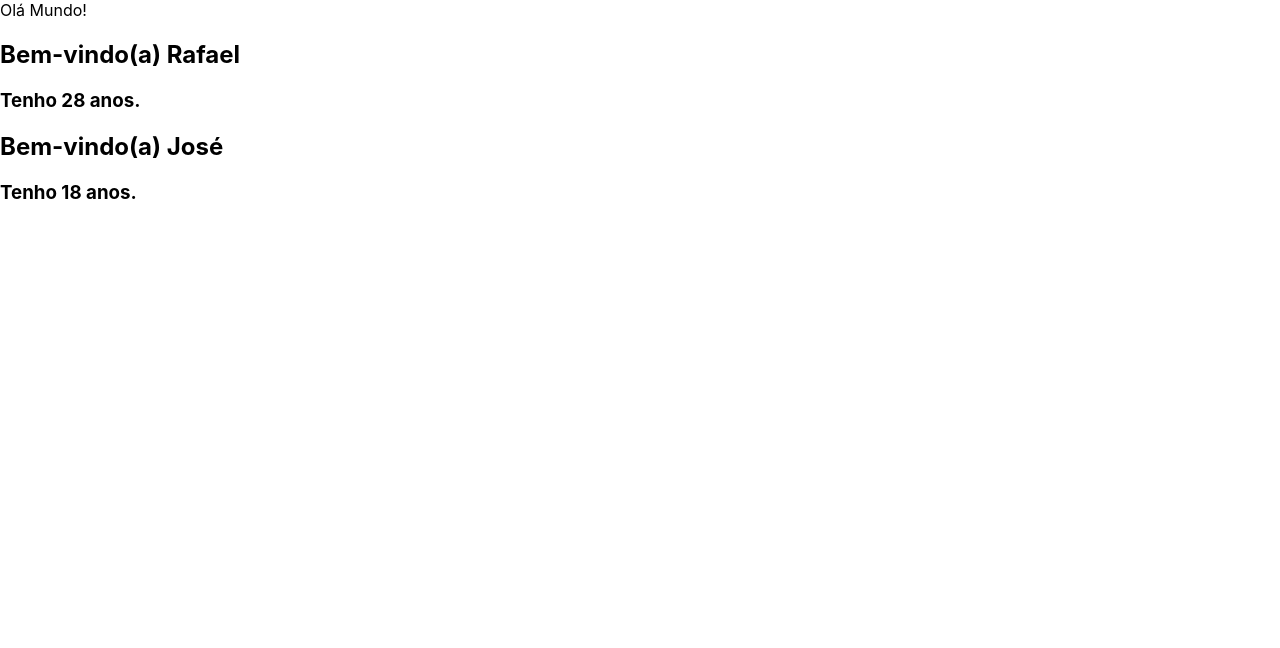
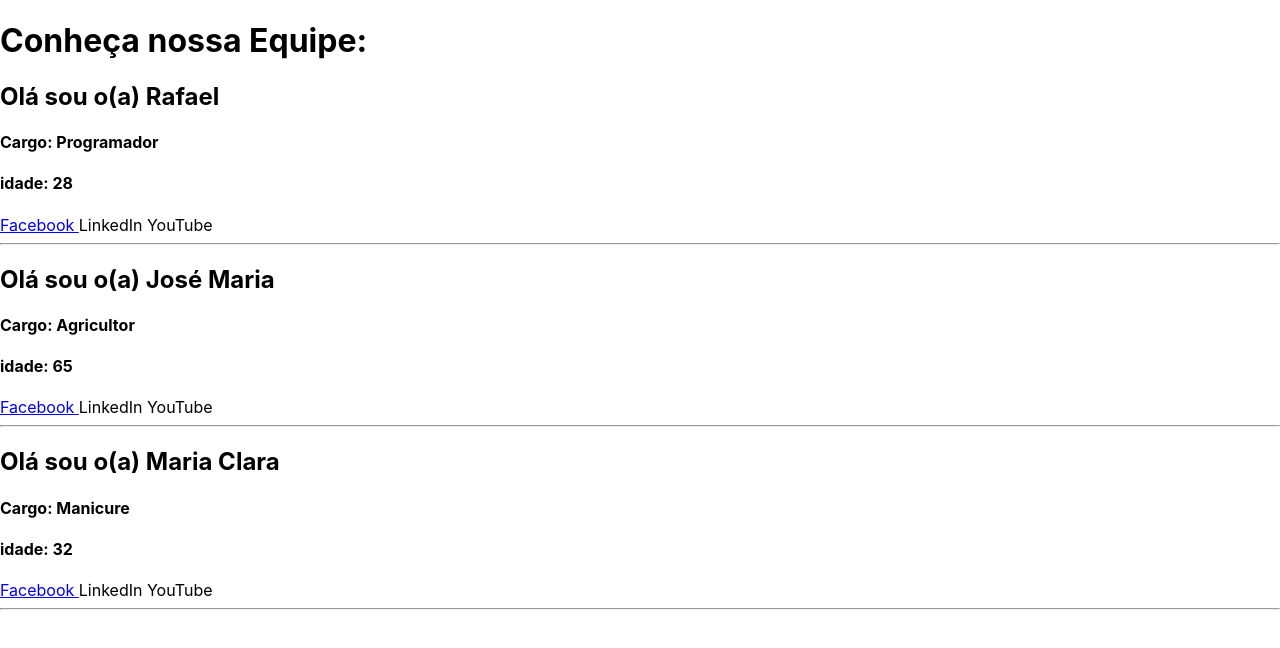
Before and after one commit to Milton-Rafael-da-Silva-Nunes/MeuSite, a React (Create React App) app: page / in a window 1280 px wide. Shown: the top 648 px of the page. Built offline with nearby package versions, Linux system fonts and the light colour scheme.

Commit message:
Mais sobre Parametros - Props - Componentes

```diff
--- a/src/App.js
+++ b/src/App.js
@@ -1,10 +1,31 @@
 import React from "react";
 
-const BemVindo = (props) => {
-    return (
+const Equipe = (props) => {
+    return(
         <div>
-            <h2>Bem-vindo(a) {props.nome}</h2>
-            <h3>Tenho {props.idade} anos.</h3>
+            <Sobre userName={props.nome} cargo={props.cargo} idade={props.idade}/>
+            <MediaSocial fb={props.facebook}/>
+            <hr/>
+        </div>
+    );
+}
+
+const Sobre = (props) => {
+    return(
+        <div>
+            <h2>Olá sou o(a) {props.userName}</h2>
+            <h4>Cargo: {props.cargo}</h4>
+            <h4>idade: {props.idade}</h4>
+        </div>
+    );
+}
+
+const MediaSocial = (props) => {
+    return(
+        <div>
+            <a href={props.fb}>Facebook </a>
+            <a>LinkedIn </a>
+            <a>YouTube </a>
         </div>
     );
 }
@@ -12,9 +33,10 @@ const BemVindo = (props) => {
 function App() {
     return (
         <div>
-            Olá Mundo!
-            <BemVindo nome ="Rafael" idade="28"/>
-            <BemVindo nome ="José" idade="18"/>
+            <h1>Conheça nossa Equipe:</h1>
+            <Equipe nome="Rafael" cargo="Programador" idade="28" facebook="http://google.com.br"/>
+            <Equipe nome="José Maria" cargo="Agricultor" idade="65" facebook="http://google.com.br"/>
+            <Equipe nome="Maria Clara" cargo="Manicure" idade="32" facebook="http://google.com.br"/>
         </div>
     );
 }
```
